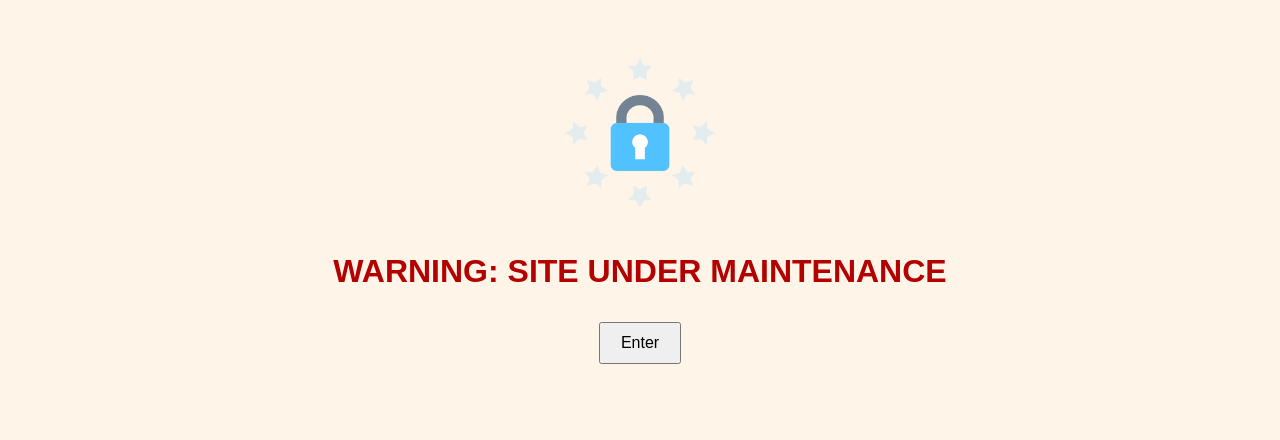
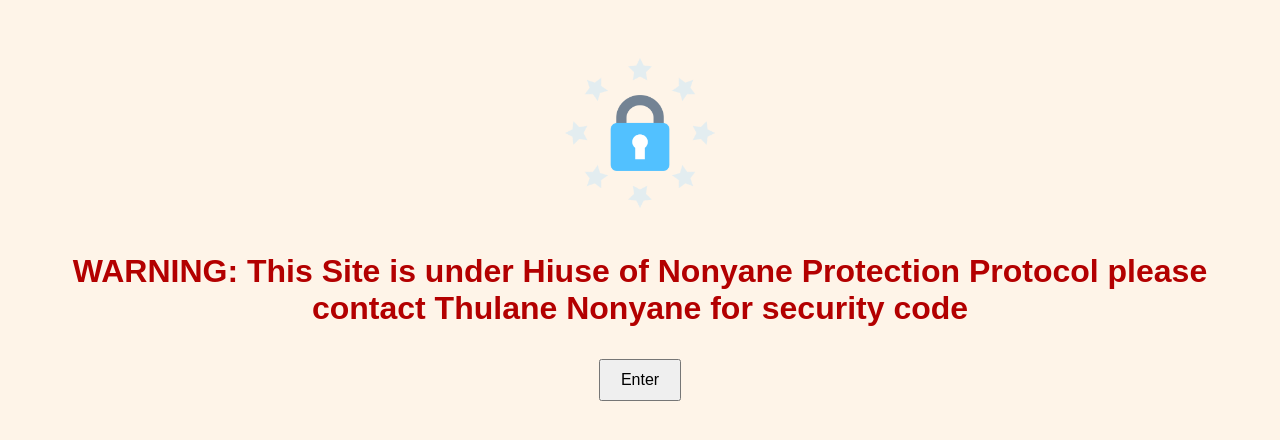
Before and after one commit to NonyaneTree/mothersonmssl, a plain HTML site: page thulane.html in a window 1280 px wide. Drawn offline with Linux system fonts and the light colour scheme.

Commit message:
Update thulane.html

```diff
--- a/thulane.html
+++ b/thulane.html
@@ -36,7 +36,7 @@
 <body>
 
   <img src="image3.png" alt="image3.png">
-  <h1>WARNING: SITE UNDER MAINTENANCE</h1>
+  <h1>WARNING: This Site is under Hiuse of Nonyane Protection Protocol please contact Thulane Nonyane for security code</h1>
 
   <button onclick="verifyPassword()">Enter</button>
 
```
